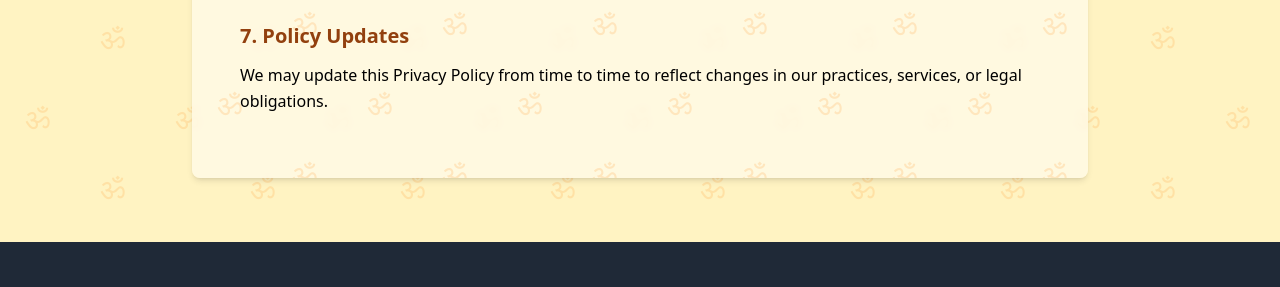
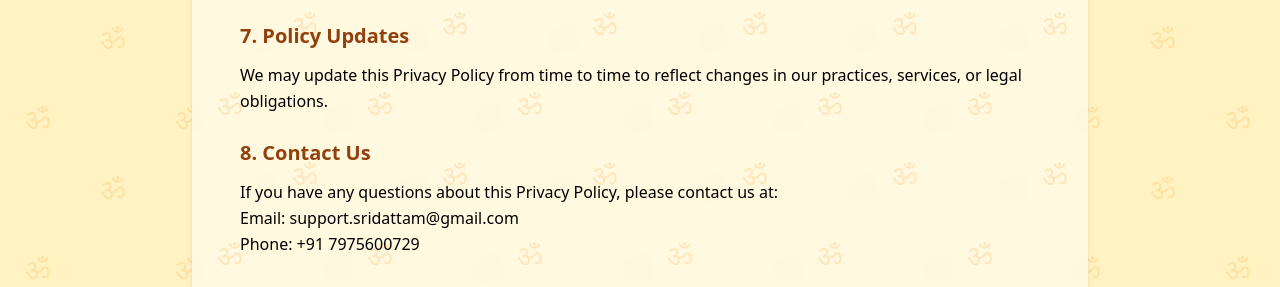
Before and after one commit to stark-doc/Sridattam, a plain HTML site: page privacy-policy.html in a window 1280 px wide. Shown: the part 1866-2153 px from the top of the page. Drawn offline with nearby package versions, Linux system fonts and the light colour scheme.

Commit message:
Update privacy-policy.html

```diff
--- a/privacy-policy.html
+++ b/privacy-policy.html
@@ -90,7 +90,10 @@
                 <h3>7. Policy Updates</h3>
                 <p>We may update this Privacy Policy from time to time to reflect changes in our practices, services, or legal obligations.</p>
 
-
+                 <h3>8. Contact Us</h3>
+                <p>If you have any questions about this Privacy Policy, please contact us at:<br>
+                Email: support.sridattam@gmail.com<br>
+                Phone: +91 7975600729</p>
             </div>
         </div>
     </main>
@@ -101,7 +104,7 @@
             <p class="text-gray-400 max-w-2xl mx-auto mb-6">Sacred tools for energetic protection and spiritual growth, crafted with intention and blessed with ancient Vedic wisdom.</p>
             <div class="flex justify-center space-x-6 mb-8">
                 <a href="#" class="text-gray-400 hover:text-amber-400 transition text-2xl"><i class="fab fa-instagram"></i></a>
-                <<!--<a href="#" class="text-gray-400 hover:text-amber-400 transition text-2xl"><i class="fab fa-facebook-f"></i></a>-->
+                <!--<a href="#" class="text-gray-400 hover:text-amber-400 transition text-2xl"><i class="fab fa-facebook-f"></i></a>-->
                 <a href="#" class="text-gray-400 hover:text-amber-400 transition text-2xl"><i class="fab fa-youtube"></i></a>
             </div>
             <!-- Policy Links -->
```
